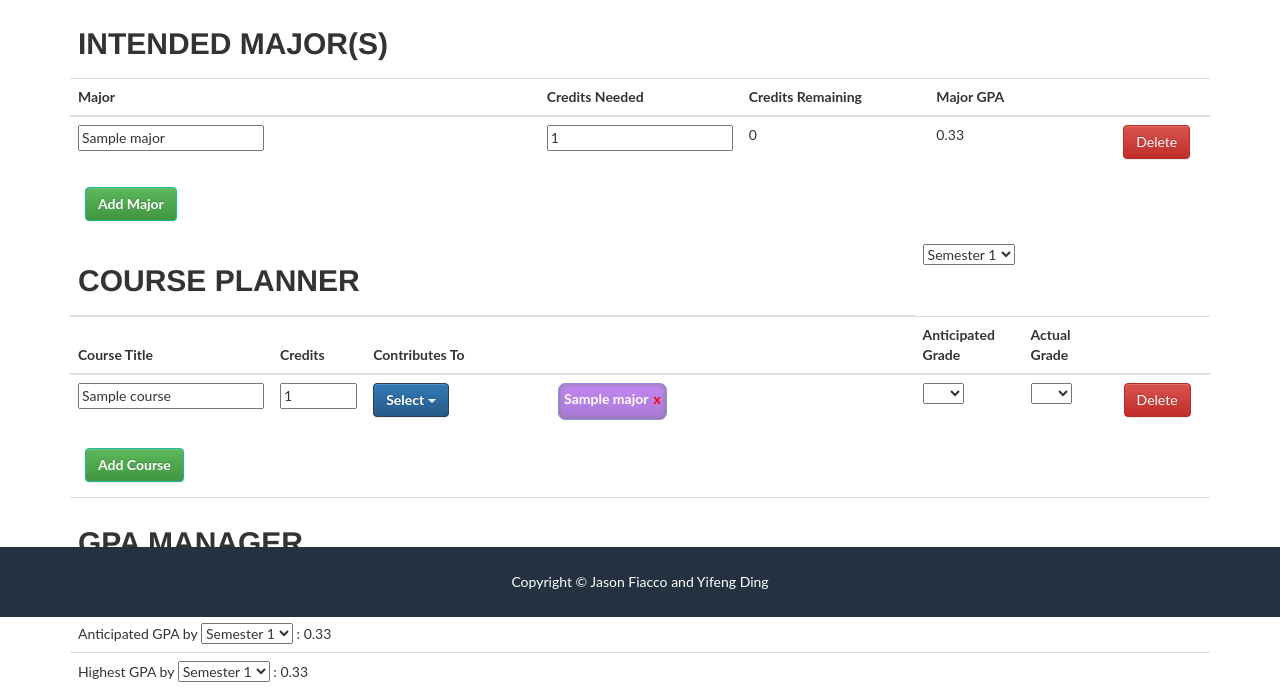
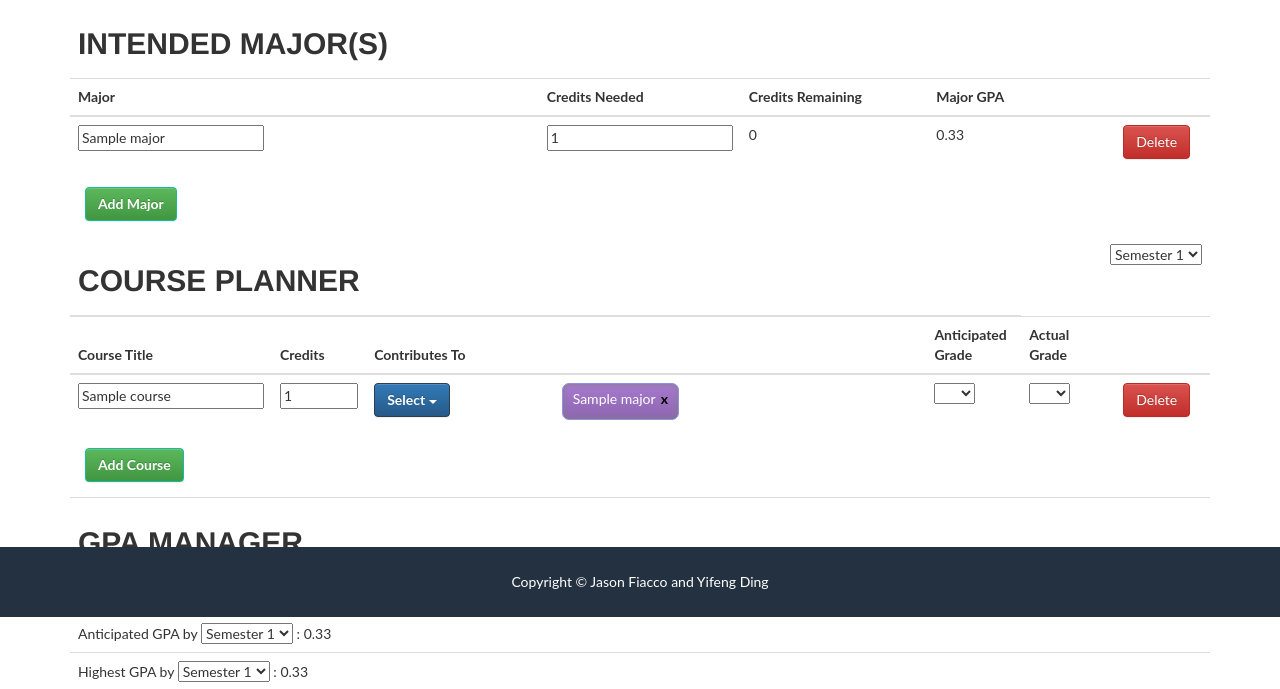
Before and after one commit to jasonfiacco/StudyScheme, a Flask app: page /editor in a window 1280 px wide. Shown: the part 183-872 px from the top of the page. Run offline with Flask 2, Linux system fonts and the light colour scheme; a user stored in the database is signed in; tables that the repository leaves empty hold one stand-in row (values such as "Sample post"); some libraries are stand-ins or nearby versions.

Commit message:
made buttons look more platable

```diff
--- a/StudyScheme/static/academic_manager.css
+++ b/StudyScheme/static/academic_manager.css
@@ -19,19 +19,25 @@
   border-radius: 7px;
   display: inline-block;
   margin-right: 5px;
-  padding: 5px 5px 0 5px;
-  background: #ab7ad6;
-  background: linear-gradient(#c087f2, #ab7ad6);
+  padding: 5px 10px 0 10px;
+  background: #a679ce;
+  background: linear-gradient(#a679ce, #8d66af);
   border-color: #9090e5;
   border-width: 1px;
   box-shadow: inset 0 0 5px gray;
   color: white;
 }
 
+.major-list-item:hover {
+  background: #a679ce;
+  background: linear-gradient(#a679ce, #5f4675);
+  cursor: pointer;
+}
+
 .major-list-item p {
   font-size: 14px;
   font-family: 'Lato', 'Helvetica Neue', Helvetica, Arial, sans-serif;
-  font-weight: bold;
+  font-weight: normal;
 }
 
 .remove-major {
@@ -40,9 +46,11 @@
 }
 
 .delete-link {
-  color: red;
+  color: #000000;
+  font-weight: bolder;
 }
 
 .delete-link:hover {
   color: red;
+  text-decoration: none;
 }
--- a/StudyScheme/templates/editor.html
+++ b/StudyScheme/templates/editor.html
@@ -33,8 +33,8 @@
     <table class="table" id="course_planner">
       <thead>
         <tr>
-          <th colspan=4><h2>Course Planner</h2></th>
-          <td id="course_planner_semester"></td>
+          <th colspan=5><h2>Course Planner</h2></th>
+          <td align=right colspan=2 id="course_planner_semester"></td>
         </tr>
         <tr>
           <th class="col-sm-2">Course Title</th>
```
